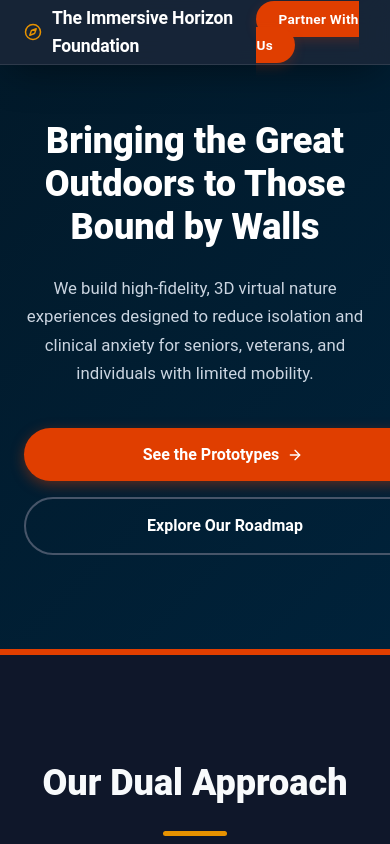
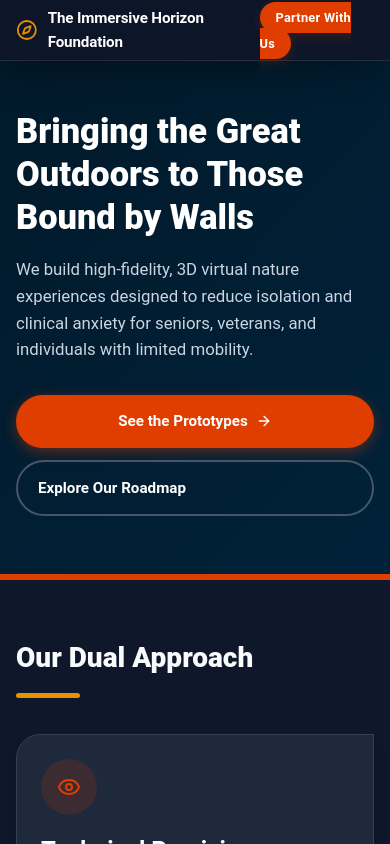
Before and after one commit to Thymester/ImmersiveHorizonFoundation, a React (Create React App) app: page / in a window 390 px wide. Shown: the top 844 px of the page. Built offline with nearby package versions, Linux system fonts and the light colour scheme.

Commit message:
Add files via upload

```diff
--- a/src/App.css
+++ b/src/App.css
@@ -18,9 +18,9 @@
 
   --border-color: #334155;    /* Deep borders to match dark interface */
 
-  /* Image image_808069.png Inspired Asymmetric Geometry */
-  --asym-radius-alpha: 48px 0px 48px 0px; /* Rounded top-left & bottom-right */
-  --asym-radius-beta: 0px 48px 0px 48px;  /* Rounded top-right & bottom-left */
+  /* Geometric Asymmetric Corners */
+  --asym-radius-alpha: 48px 0px 48px 0px;
+  --asym-radius-beta: 0px 48px 0px 48px;
 }
 
 html {
@@ -36,52 +36,9 @@ body {
   -webkit-font-smoothing: antialiased;
 }
 
-/* --- BACK TO TOP FLOATING BUTTON --- */
-.back-to-top {
-  position: fixed;
-  bottom: 32px;
-  right: 32px;
-  z-index: 100;
-  background-color: var(--accent-orange);
-  color: white;
-  border: none;
-  width: 48px;
-  height: 48px;
-  border-radius: 50%;
-  display: flex;
-  align-items: center;
-  justify-content: center;
-  cursor: pointer;
-  box-shadow: 0 4px 14px rgba(224, 62, 0, 0.4);
-  opacity: 0;
-  visibility: hidden;
-  transform: translateY(20px);
-  transition: all 0.3s cubic-bezier(0.4, 0, 0.2, 1);
-}
-
-.back-to-top.visible {
-  opacity: 1;
-  visibility: visible;
-  transform: translateY(0);
-}
-
-.back-to-top:hover {
-  background-color: var(--accent-orange-hover);
-  transform: scale(1.05);
-  box-shadow: 0 6px 20px rgba(224, 62, 0, 0.6);
-}
-
-@media (max-width: 768px) {
-  .back-to-top {
-    bottom: 24px;
-    right: 24px;
-    width: 42px;
-    height: 42px;
-  }
-}
-
+/* --- HUMAN-STYLED FLOATING NAVIGATION --- */
 .navbar {
-  position: absolute;
+  position: sticky;
   top: 16px;
   left: 0;
   right: 0;
@@ -141,7 +98,6 @@ body {
   color: #ffffff;
 }
 
-/* Custom underline animation replacing basic browser text-decoration styles */
 .nav-links a::after {
   content: '';
   position: absolute;
@@ -180,7 +136,7 @@ body {
 .hero {
   background: linear-gradient(135deg, #021929 0%, #00223a 100%);
   color: white;
-  padding: 140px 24px 100px 24px; /* Balanced padding */
+  padding: 140px 24px 100px 24px;
   text-align: center;
   position: relative;
   overflow: hidden;
@@ -700,51 +656,199 @@ body {
   color: #475569;
 }
 
-/* --- RESPONSIVE MEDIA BREAKPOINTS --- */
+/* --- BACK TO TOP FLOATING BUTTON --- */
+.back-to-top {
+  position: fixed;
+  bottom: 32px;
+  right: 32px;
+  z-index: 100;
+  background-color: var(--accent-orange);
+  color: white;
+  border: none;
+  width: 48px;
+  height: 48px;
+  border-radius: 50%;
+  display: flex;
+  align-items: center;
+  justify-content: center;
+  cursor: pointer;
+  box-shadow: 0 4px 14px rgba(224, 62, 0, 0.4);
+  opacity: 0;
+  visibility: hidden;
+  transform: translateY(20px);
+  transition: all 0.3s cubic-bezier(0.4, 0, 0.2, 1);
+}
+
+.back-to-top.visible {
+  opacity: 1;
+  visibility: visible;
+  transform: translateY(0);
+}
+
+.back-to-top:hover {
+  background-color: var(--accent-orange-hover);
+  transform: scale(1.05);
+  box-shadow: 0 6px 20px rgba(224, 62, 0, 0.6);
+}
+
+/* --- COMPREHENSIVE RESPONSIVE MOBILE OPTIMIZATION --- */
 @media (max-width: 768px) {
+  :root {
+    --asym-radius-alpha: 24px 0px 24px 0px;
+    --asym-radius-beta: 0px 24px 0px 24px;
+  }
+
   .navbar {
+    position: fixed;
     top: 0;
+    left: 0;
+    right: 0;
     border-radius: 0;
     border-left: none;
     border-right: none;
     border-top: none;
     border-bottom: 1px solid rgba(255, 255, 255, 0.1);
+    background-color: rgba(15, 23, 42, 0.9);
+    width: 100%;
+    max-width: 100%;
   }
+
+  .nav-container {
+    height: 60px;
+    padding: 0 16px;
+  }
+
+  .nav-title {
+    font-size: 0.95rem;
+  }
+
   .nav-links {
     display: none;
   }
-  .nav-container {
-    height: 64px;
+
+  .btn-nav {
+    padding: 8px 16px;
+    font-size: 0.8rem;
   }
+
   .hero {
-    padding-top: 120px;
+    padding: 110px 16px 64px 16px;
+    text-align: left;
   }
+
   .hero h1 {
-    font-size: 2.25rem;
+    font-size: 2.15rem;
+    line-height: 1.25;
+    margin-bottom: 16px;
   }
+
   .hero p {
     font-size: 1.05rem;
+    line-height: 1.6;
+    margin-bottom: 32px;
   }
+
   .hero-actions {
     flex-direction: column;
+    gap: 12px;
   }
-  .btn-primary, .btn-secondary, .btn-submit {
+
+  .btn-primary, .btn-secondary {
     width: 100%;
-    text-align: center;
+    box-sizing: border-box;
     justify-content: center;
+    padding: 14px 20px;
+    font-size: 0.95rem;
   }
+
+  .section-container {
+    padding: 56px 16px;
+  }
+
+  .section-header {
+    text-align: left;
+    margin-bottom: 36px;
+  }
+
+  .section-header h2 {
+    font-size: 1.75rem;
+  }
+
+  .divider {
+    margin: 12px 0 0 0;
+  }
+
+  .grid-two, .grid-three {
+    grid-template-columns: 1fr;
+    gap: 20px;
+  }
+
+  .card-mission, .card-mvp, .arch-card {
+    padding: 24px;
+  }
+
+  .icon-wrapper {
+    margin-bottom: 16px;
+  }
+
+  .timeline {
+    padding: 10px 0;
+  }
+
   .timeline::before {
-    left: 10px;
+    left: 8px;
   }
+
   .timeline-item {
-    padding-left: 40px;
+    padding-left: 32px;
+    margin-bottom: 36px;
   }
+
+  .timeline-dot {
+    left: 1px;
+    top: 4px;
+    width: 14px;
+    height: 14px;
+    border-width: 3px;
+  }
+
+  .timeline-item h4 {
+    font-size: 1.15rem;
+    margin: 4px 0;
+  }
+
   .contact-block {
-    padding: 32px 20px;
+    padding: 32px 16px;
+    border-radius: var(--asym-radius-alpha);
   }
+
+  .grid-split {
+    gap: 36px;
+  }
+
+  .contact-info h3 {
+    font-size: 1.6rem;
+  }
+
+  .contact-form-wrapper {
+    padding: 20px;
+  }
+
+  .footer {
+    padding: 40px 16px;
+  }
+
   .footer-container {
     flex-direction: column;
-    text-align: center;
-    gap: 24px;
+    text-align: left;
+    align-items: flex-start;
+    gap: 20px;
+  }
+
+  .back-to-top {
+    bottom: 20px;
+    right: 20px;
+    width: 44px;
+    height: 44px;
   }
 }
--- a/src/App.js
+++ b/src/App.js
@@ -1,18 +1,16 @@
-import React, { useState, useEffect } from 'react'; // Added useEffect
+import React, { useState, useEffect } from 'react';
 import './App.css';
-import { Compass, Eye, Heart, Milestone, Shield, Layers, Mail, FileText, ArrowRight, Video, ArrowUp } from 'lucide-react'; // Added ArrowUp
+import { Compass, Eye, Heart, Milestone, Shield, Layers, Mail, FileText, ArrowRight, Video, ArrowUp } from 'lucide-react';
 
 export default function App() {
   const [contactSubmitted, setContactSubmitted] = useState(false);
-  const [showBackToTop, setShowBackToTop] = useState(false); // Track visibility
+  const [showBackToTop, setShowBackToTop] = useState(false);
 
-  // Monitor scroll position to show/hide button dynamically
   useEffect(() => {
     const handleScroll = () => {
       const heroSection = document.querySelector('.hero');
       if (heroSection) {
         const heroHeight = heroSection.offsetHeight;
-        // Show button if we have scrolled past the hero section
         if (window.scrollY > heroHeight) {
           setShowBackToTop(true);
         } else {
@@ -49,8 +47,8 @@ export default function App() {
           </div>
           <div className="nav-links">
             <a href="#mission">Our Vision</a>
-            <a href="#experiences">Marquette Prototypes</a>
-            <a href="#roadmap">Project Roadmap</a>
+            <a href="#experiences">Prototypes</a>
+            <a href="#roadmap">Roadmap</a>
             <a href="#framework">How We Operate</a>
           </div>
           <div>
```
